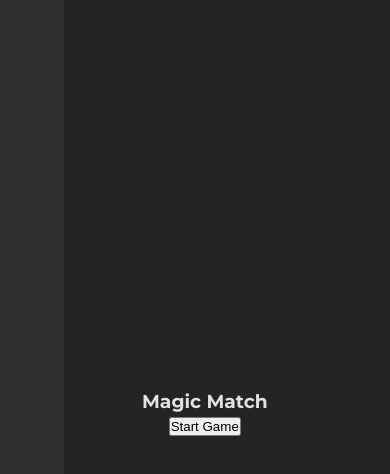
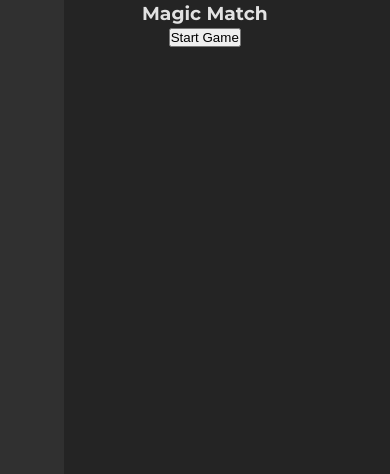
Before and after one commit to Samila-Castro/game-dev, a React (Vite) app: page / in a window 390 px wide. Shown: the top 474 px of the page. Built offline with nearby package versions, Linux system fonts and the light colour scheme; some icons are missing.

Commit message:
Corrigindo style

```diff
--- a/src/App.css
+++ b/src/App.css
@@ -5,9 +5,16 @@
 }
 
 .mainSide {
-  display: grid;
-
-  gap: 2rem;
-  margin: auto;
+  display: flex;
+  place-items: center;
+  gap: 1rem;
+  margin: 0 auto;
   padding: 0 3rem;
 }
+
+@media only screen and (max-width: 600px) {
+  .mainSide {
+    display: flex;
+    flex-direction: column;
+  }
+}
```
